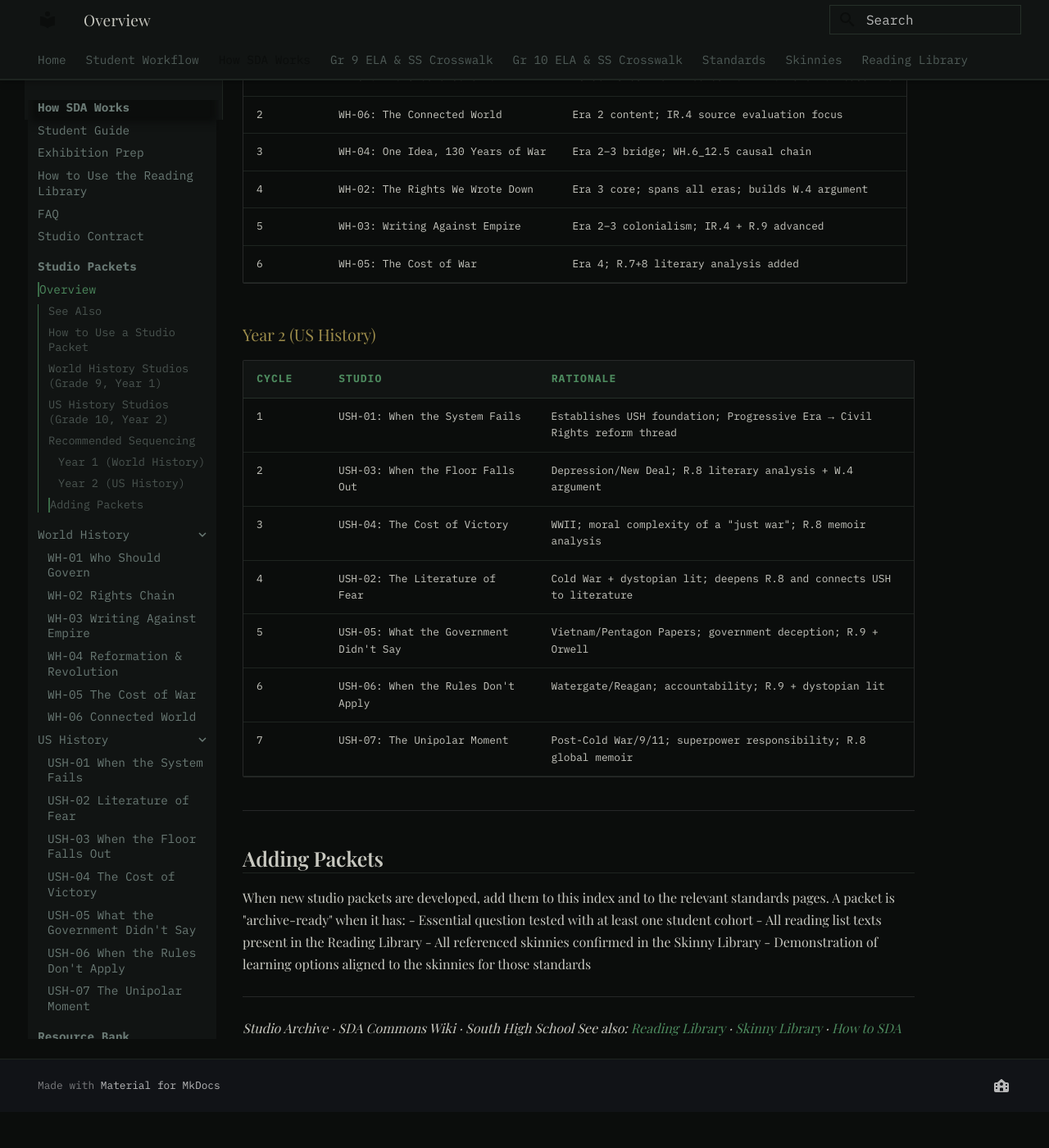
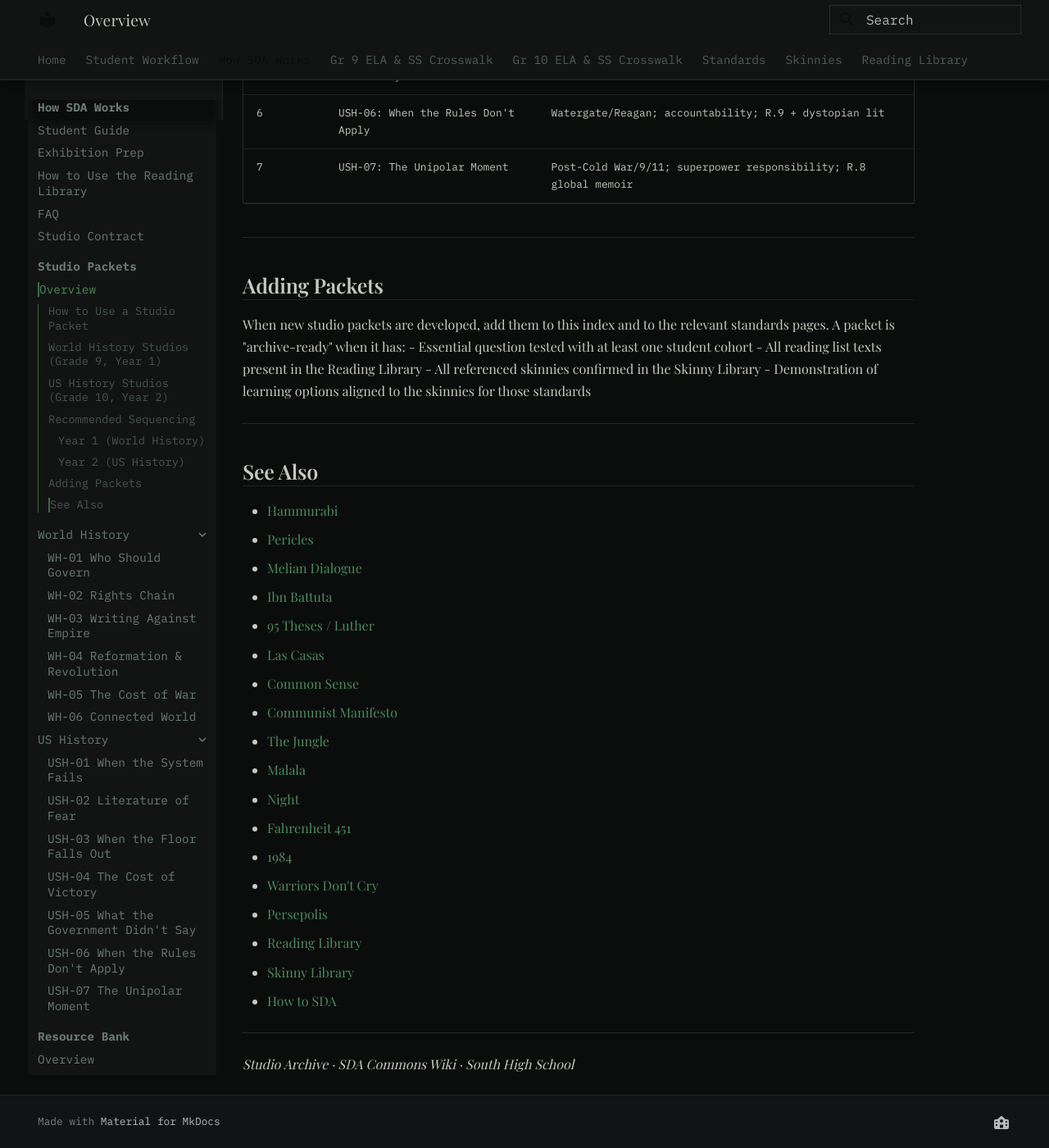
Before and after one commit to laskerpanda/SDA-WIKI, an MkDocs documentation site: the page built from docs/units/studio-archive/index.md, in a window 1280 px wide and 1400 px high, scrolled down 3056 px. Shown: the whole window at 82% size. Built offline with MkDocs 1.6.1 and Material for MkDocs 9.7.7, drawn with Linux system fonts in a browser that asks for light colours; some web fonts are replaced; before the commit the page ends 4412 px from its top, so only the background shows below that; some of the changed text lies outside the part shown.

Commit message:
hermes: 2026-06-19 20:00

```diff
--- a/docs/units/studio-archive/index.md
+++ b/docs/units/studio-archive/index.md
@@ -104,5 +80,27 @@ When new studio packets are developed, add them to this index and to the relevan
 
 ---
 
+## See Also
+
+- [Hammurabi](../../reading-library/social-studies/hammurabi-code.md)
+- [Pericles](../../reading-library/social-studies/pericles-funeral-oration.md)
+- [Melian Dialogue](../../reading-library/social-studies/melian-dialogue.md)
+- [Ibn Battuta](../../reading-library/social-studies/ibn-battuta-rihla.md)
+- [95 Theses / Luther](../../reading-library/social-studies/luther-95-theses.md)
+- [Las Casas](../../reading-library/social-studies/las-casas-short-account.md)
+- [Common Sense](../../reading-library/social-studies/common-sense-paine.md)
+- [Communist Manifesto](../../reading-library/social-studies/communist-manifesto.md)
+- [The Jungle](../../reading-library/social-studies/jungle-sinclair.md)
+- [Malala](../../reading-library/social-studies/malala-un-speech.md)
+- [Night](../../reading-library/ela/night-wiesel.md)
+- [Fahrenheit 451](../../reading-library/ela/fahrenheit-451-bradbury.md)
+- [1984](../../reading-library/ela/orwell-1984.md)
+- [Warriors Don't Cry](../../reading-library/ela/warriors-dont-cry.md)
+- [Persepolis](../../reading-library/ela/persepolis-satrapi.md)
+- [Reading Library](../../reading-library/index.md)
+- [Skinny Library](../../skinnies/)
+- [How to SDA](../../commons/how-to-sda/index.md)
+
+---
+
 *Studio Archive · SDA Commons Wiki · South High School*
-*See also: [Reading Library](../../reading-library/index.md) · [Skinny Library](../../skinnies/) · [How to SDA](../../commons/how-to-sda/index.md)*
```
Also changed, not shown: other parts of docs/units/studio-archive/index.md (+0 -24 lines).
